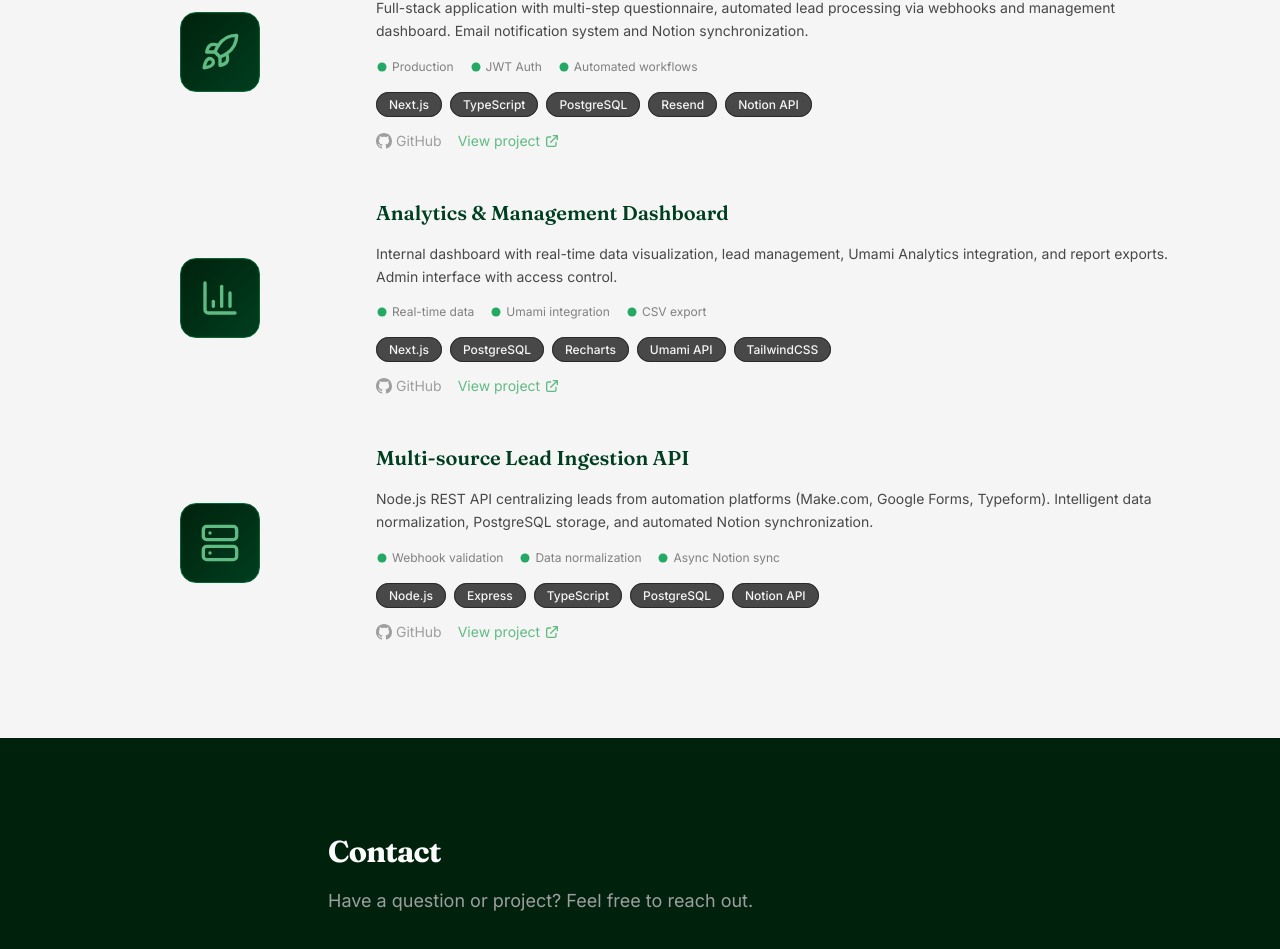
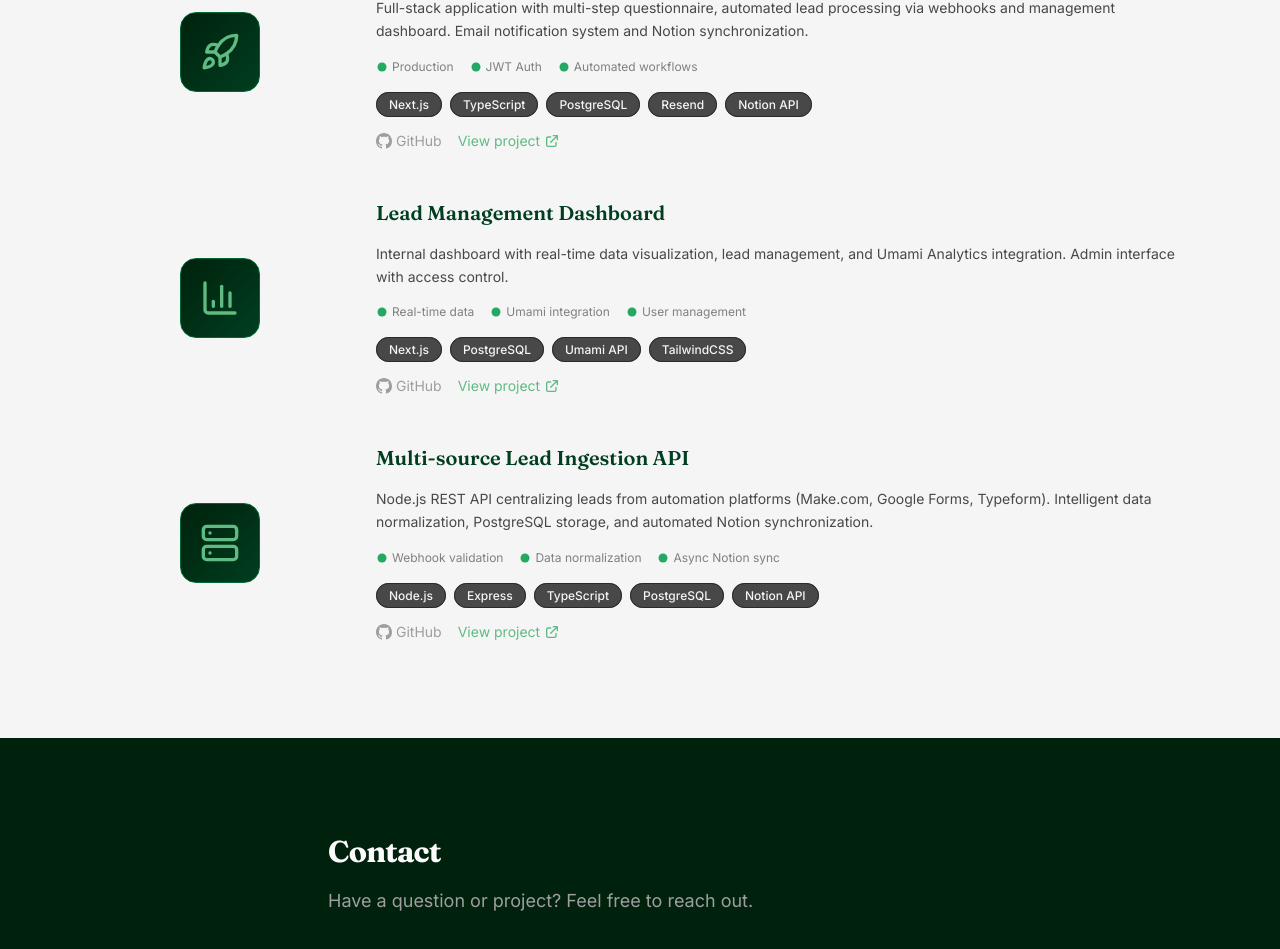
Before and after one commit to majitmambetzhumayev/portfolio-cv, a Next.js app: page /en in a window 1280 px wide. Shown: the part 3338-4287 px from the top of the page. Built offline with nearby package versions, Linux system fonts and the light colour scheme.

Commit message:
update: api project updated

```diff
--- a/src/components/projects/ProjectIcon.tsx
+++ b/src/components/projects/ProjectIcon.tsx
@@ -2,7 +2,7 @@
 import { Rocket, BarChart3, Server } from 'lucide-react';
 import Image from 'next/image';
 
-type ProjectId = 'saas' | 'analytics' | 'api';
+type ProjectId = 'saas' | 'management' | 'api';
 
 interface ProjectIconProps {
   projectId: ProjectId;
@@ -13,7 +13,7 @@ export default function ProjectIcon({ projectId, image }: ProjectIconProps) {
   // Maps default icons
   const defaultIcons = {
     saas: Rocket,
-    analytics: BarChart3,
+    management: BarChart3,
     api: Server,
   };
 
--- a/src/components/projects/ProjectsSection.tsx
+++ b/src/components/projects/ProjectsSection.tsx
@@ -6,11 +6,11 @@ export default function ProjectsSection() {
   const t = useTranslations('projects');
 
   // fetches projects from messages
-  const projectIds = ['saas', 'analytics', 'api'] as const;
+  const projectIds = ['saas', 'management', 'api'] as const;
 
   const projectImages: Record<(typeof projectIds)[number], string | undefined> = {
     saas: '',
-    analytics: '',
+    management: '',
     api: '',
   };
 
--- a/src/messages/en.json
+++ b/src/messages/en.json
@@ -107,11 +107,11 @@
       "github": "https://github.com/majitmambetzhumayev/sparqup",
       "demo": "https://sparqup.fr"
     },
-    "analytics": {
-      "title": "Analytics & Management Dashboard",
-      "description": "Internal dashboard with real-time data visualization, lead management, Umami Analytics integration, and report exports. Admin interface with access control.",
-      "tech": ["Next.js", "PostgreSQL", "Recharts", "Umami API", "TailwindCSS"],
-      "highlights": ["Real-time data", "Umami integration", "CSV export"],
+    "management": {
+      "title": "Lead Management Dashboard",
+      "description": "Internal dashboard with real-time data visualization, lead management, and Umami Analytics integration. Admin interface with access control.",
+      "tech": ["Next.js", "PostgreSQL", "Umami API", "TailwindCSS"],
+      "highlights": ["Real-time data", "Umami integration", "User management"],
       "github": "https://github.com/majitmambetzhumayev/sparqup",
       "demo": "https://sparqup.fr/login"
     },
--- a/src/messages/fr.json
+++ b/src/messages/fr.json
@@ -78,6 +78,21 @@
           "ESLint / Prettier"
         ]
       }
+    },
+    "education": {
+      "title": "Formation",
+      "cpge": {
+        "period": "2014 — 2016",
+        "title": "CPGE PTSI – PT (Classes préparatoires aux grandes écoles)",
+        "description": "Formation intensive en mathématiques, physique et sciences de l'ingénieur"
+      }
+    },
+    "additional": {
+      "title": "Langues",
+      "items": ["Français : langue maternelle", "Anglais : niveau bilingue", "Russe : A2"]
+    },
+    "cta": {
+      "downloadCV": "Télécharger le CV complet"
     }
   },
   "projects": {
@@ -92,11 +107,11 @@
       "github": "https://github.com/majitmambetzhumayev/sparqup",
       "demo": "https://sparqup.fr"
     },
-    "analytics": {
-      "title": "Dashboard Analytics & Gestion",
-      "description": "Dashboard interne avec visualisation de données en temps réel, gestion de leads, intégration Umami Analytics et export de rapports. Interface d'administration avec contrôle d'accès.",
-      "tech": ["Next.js", "PostgreSQL", "Recharts", "Umami API", "TailwindCSS"],
-      "highlights": ["Données temps réel", "Intégration Umami", "Export CSV"],
+    "management": {
+      "title": "Dashboard Gestion de Leads",
+      "description": "Dashboard interne avec visualisation de données en temps réel, gestion de leads et intégration Umami Analytics. Interface d'administration avec contrôle d'accès.",
+      "tech": ["Next.js", "PostgreSQL", "Umami API", "TailwindCSS"],
+      "highlights": ["Données temps réel", "Intégration Umami", "Gestion utilisateur"],
       "github": "https://github.com/majitmambetzhumayev/sparqup",
       "demo": "https://sparqup.fr/login"
     },
```
